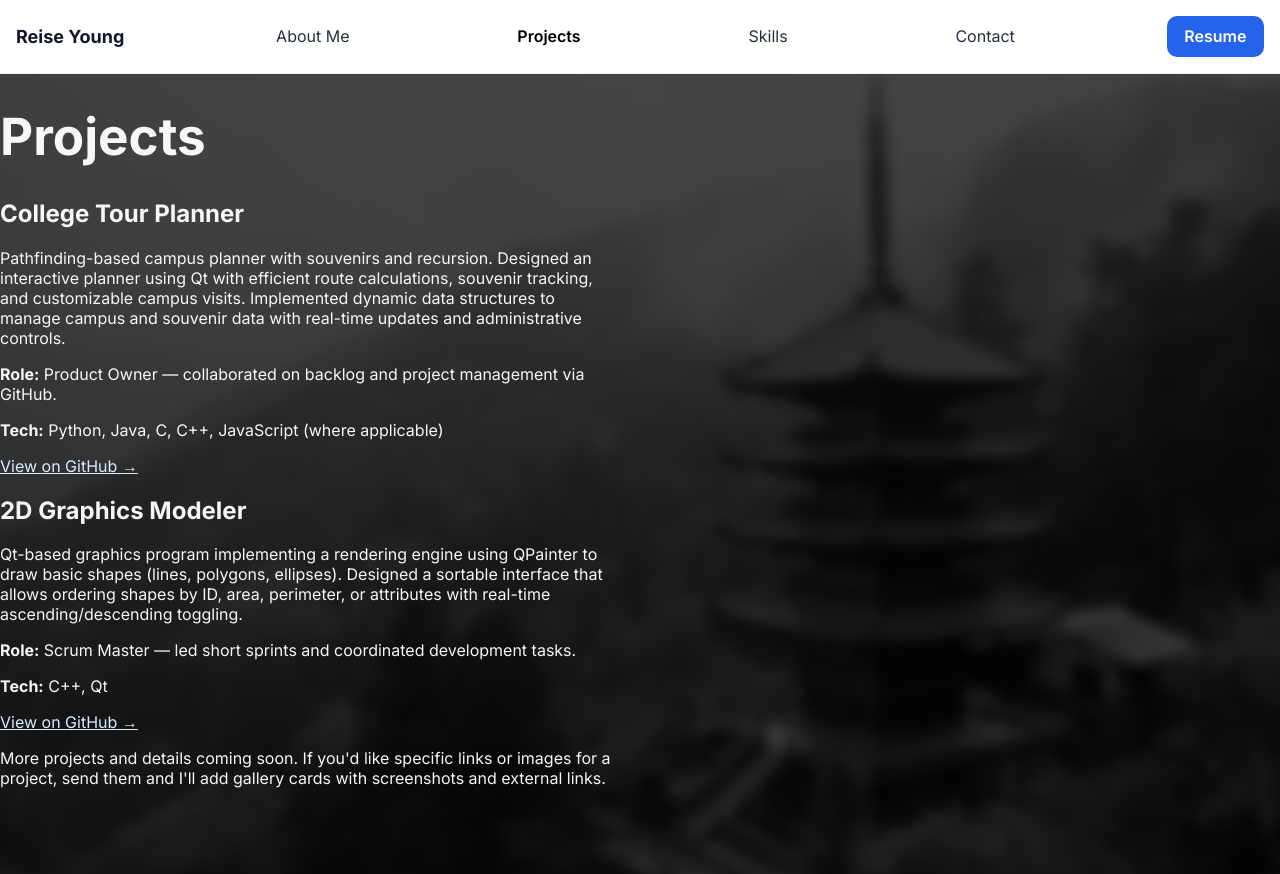
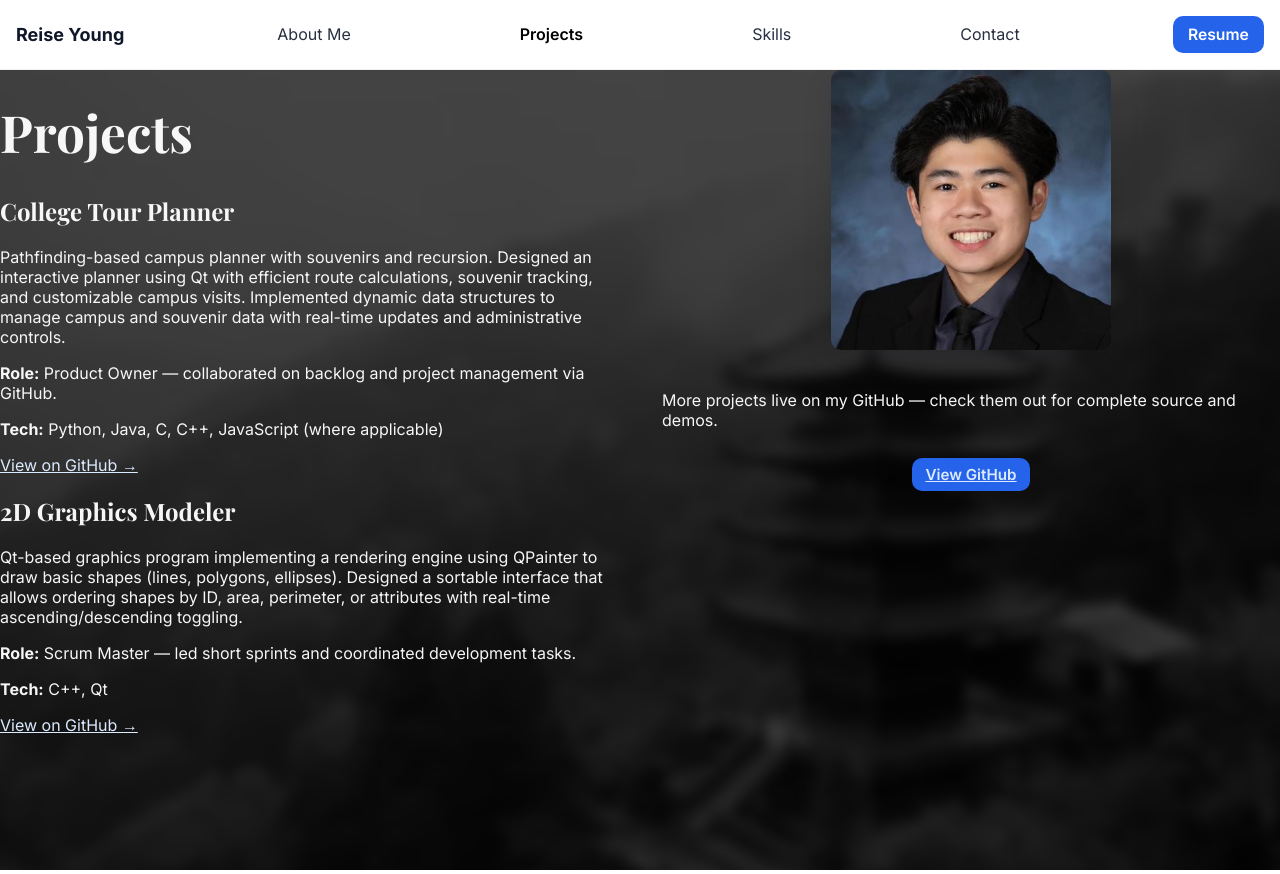
Before and after one commit to Ryoung04/Portfolio-Website, a React (Vite) app: page /projects in a window 1280 px wide. Built offline with nearby package versions, Linux system fonts and the light colour scheme.

Commit message:
chore(site): add project thumbnails CTA; adjust CTA spacing & button sizing; apply global fonts

```diff
--- a/src/index.css
+++ b/src/index.css
@@ -31,6 +31,34 @@
   -webkit-font-smoothing: antialiased;
   -moz-osx-font-smoothing: grayscale;
   font-family: var(--font-sans);
+}
+
+/* Global font application: make sure the chosen fonts apply everywhere
+   - Use the sans variable for body and most UI
+   - Use the serif variable for display headings and large titles */
+html, body, #root {
+  font-family: var(--font-sans);
+  font-size: 16px;
+}
+
+/* Ensure all elements inherit the base font by default */
+*, *::before, *::after {
+  box-sizing: border-box;
+  font-family: inherit;
+}
+
+/* Headings & large display titles use the serif (Playfair Display) */
+h1, h2, h3, h4, h5, h6,
+.hero-title,
+.submit-title {
+  font-family: var(--font-serif);
+  -webkit-font-smoothing: antialiased;
+  -moz-osx-font-smoothing: grayscale;
+}
+
+/* Form controls and interactive elements should inherit the text font */
+input, textarea, select, button, a {
+  font-family: inherit;
 }
 
 a {
@@ -171,20 +199,23 @@ a:hover {
   .profile-photo-hero { width: 260px; height: 260px; }
   .hero-inner { grid-template-columns: 1fr; align-items: flex-start; }
 }
-.hero-ctas { margin-top: 1.25rem; display:flex; gap:0.75rem; }
-.btn { display:inline-block; padding:0.6rem 1rem; border-radius:8px; text-decoration:none; }
+.hero-ctas { margin-top: 1.25rem; display:flex; gap:2rem; }
+.btn { display:inline-block; padding:0.5rem 0.9rem; border-radius:10px; text-decoration:none; font-size:0.98rem; }
 .btn {
-  display:inline-flex; align-items:center; justify-content:center; gap:0.5rem; font-weight:600; transition: all 180ms ease;
+  display:inline-flex; align-items:center; justify-content:center; gap:0.45rem; font-weight:600; transition: all 180ms ease;
 }
-.btn.primary { background: var(--accent); color: #fff; padding: 0.65rem 1.1rem; border-radius: 10px; }
-.btn.ghost { background: transparent; color: var(--text); border: 1px solid rgba(15,23,42,0.06); padding: 0.6rem 0.95rem; }
+.btn.primary { background: var(--accent); color: #fff; padding: 0.56rem 0.95rem; border-radius: 10px; }
+.btn.ghost { background: transparent; color: var(--text); border: 1px solid rgba(15,23,42,0.06); padding: 0.5rem 0.85rem; }
 .btn:hover { transform: translateY(-3px); box-shadow: 0 14px 40px rgba(2,6,23,0.06); }
 .btn:focus-visible { outline: 3px solid rgba(37,99,235,0.18); outline-offset: 3px; }
 .btn[disabled], .btn[aria-disabled="true"] { opacity: 0.5; cursor: not-allowed; transform: none; box-shadow: none; }
 
 /* CTA layout adjustments: keep primary left, center the Contact button below */
-.hero-ctas { display:block; }
-.cta-row { display:flex; gap:0.75rem; }
+.cta-row { display:flex; gap:2rem; }
+
+/* Ensure CTAs have spacing even if parent layout changes; fallback for inline/inline-block children */
+.hero-ctas { display:flex; gap:2rem; flex-wrap:wrap; }
+.hero-ctas .btn + .btn { margin-left: 2rem; }
 .center-cta { width:100%; display:flex; justify-content:center; margin-top:0.75rem; }
 
 /* About page photo layout */
@@ -398,3 +429,15 @@ input:focus, textarea:focus, button:focus {
   .page-content .page-text { grid-column: 1 / -1; }
   .page-content .page-side { grid-column: 1 / -1; }
 }
+
+/* Project thumbnail gallery in right column */
+.project-thumbs { display:flex; flex-direction:column; gap:1rem; align-items:center; }
+.project-thumb img { width: 280px; max-width: 100%; border-radius: 10px; box-shadow: 0 12px 30px rgba(2,6,23,0.12); display:block; }
+.project-cta { display:flex; flex-direction:column; gap:0.75rem; align-items:center; margin-top: 0.5rem; }
+.project-cta .text-sm { color: rgba(15,23,42,0.72); }
+.project-cta .btn.primary { padding: 0.45rem 0.85rem; font-size: 0.95rem; }
+
+@media (max-width: 900px) {
+  .project-thumbs { flex-direction:row; gap:0.75rem; justify-content:center; }
+  .project-thumb img { width: 160px; }
+}
--- a/src/pages/ProjectsPage.jsx
+++ b/src/pages/ProjectsPage.jsx
@@ -23,9 +23,20 @@ export default function ProjectsPage() {
             <a className="inline-block mt-3 text-sm text-blue-600" href="#">View on GitHub →</a>
           </section>
 
-          <p className="text-sm text-gray-500">More projects and details coming soon. If you'd like specific links or images for a project, send them and I'll add gallery cards with screenshots and external links.</p>
+
         </div>
         {/* right side available for project images or thumbnails */}
+        <aside className="page-side" aria-label="Project thumbnails">
+          <div className="project-thumbs">
+            <a href="https://github.com/Ryoung04" target="_blank" rel="noopener noreferrer" className="project-thumb" aria-label="View more projects on GitHub">
+              <img src="/assets/Reise_Mug.jpeg" alt="Project thumbnail placeholder" />
+            </a>
+            <div className="project-cta">
+              <p className="text-sm text-gray-500">More projects live on my GitHub — check them out for complete source and demos.</p>
+              <a className="btn primary" href="https://github.com/Ryoung04" target="_blank" rel="noopener noreferrer">View GitHub</a>
+            </div>
+          </div>
+        </aside>
       </div>
     </div>
   );
```
